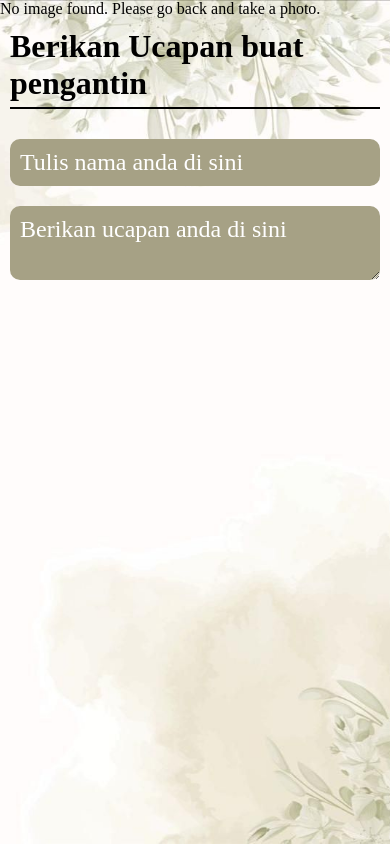
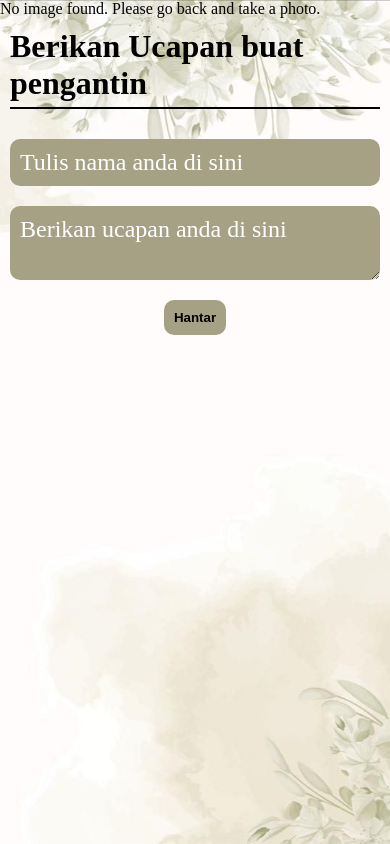
Before and after one commit to Darkryza/frontend-Wedding-app, a React (Vite) app: page /submit in a window 390 px wide. Built offline with nearby package versions, Linux system fonts and the light colour scheme; a web font is replaced by a local one.

Commit message:
create handlesubmit and handlechange

```diff
--- a/package.json
+++ b/package.json
@@ -10,6 +10,7 @@
     "preview": "vite preview"
   },
   "dependencies": {
+    "axios": "^1.14.0",
     "react": "^19.2.4",
     "react-dom": "^19.2.4",
     "react-router-dom": "^7.14.0"
--- a/src/App.css
+++ b/src/App.css
@@ -6,12 +6,7 @@
 @media screen and (max-width: 768px) {
   .container {
     width: 100vw;
-    min-height: 100vh;
-    position: relative;
-    top: 0;
-    left: 0;
-    right: 0;
-    bottom: 0;
+    height: 100vh;
     background-image: url(./assets/background.jpg);
     background-repeat: no-repeat;
     background-position: center;
--- a/src/css/Main.css
+++ b/src/css/Main.css
@@ -1,4 +1,9 @@
 @media screen and (max-width: 768px) {
+  .main-container {
+    width: 100%;
+    height: 100%;
+  }
+
   .title-container {
     padding: 10px 50px;
     display: flex;
@@ -42,13 +47,14 @@
   }
 
   .contents-container {
+    width: 100%;
     padding: 10px;
     display: flex;
     flex-direction: column;
     justify-content: center;
     align-items: center;
     gap: 10px;
-    overflow: scroll;
+    overflow-x: hidden;
   }
 
   .contents-container .content {
--- a/src/css/Submit.css
+++ b/src/css/Submit.css
@@ -52,9 +52,17 @@
     font-family: "Ephesis";
   }
 
-  .submit-container .submit-form-container label {
-    align-self: flex-start;
-    font-size: 2rem;
+  .submit-container .submit-form-container button {
+    padding: 10px;
+    border: none;
+    background-color: var(--primary);
+    border-radius: 10px;
     font-weight: bolder;
+    transition: 0.3s ease;
+    font-family: Arial, Helvetica, sans-serif;
+  }
+
+  .submit-container .submit-form-container button:active {
+    background-color: var(--secondary);
   }
 }
--- a/src/pages/Main.jsx
+++ b/src/pages/Main.jsx
@@ -67,7 +67,7 @@ function Main() {
   };
 
   return (
-    <div className="container">
+    <div className="main-container">
       <div className="title-container">
         <h1>Fanisa</h1>
         <h2>Wedding Amir & Lia</h2>
--- a/src/pages/Submit.jsx
+++ b/src/pages/Submit.jsx
@@ -1,9 +1,73 @@
-import { useLocation } from "react-router-dom";
+import { useLocation, useNavigate } from "react-router-dom";
 import "../css/Submit.css";
+import { useState } from "react";
+import axios from "axios";
 
 function Submit() {
   const location = useLocation();
-  const image = location.state?.image; // gambar dari Main page
+  const image = location.state?.image;
+
+  console.log(image);
+
+  const [data, setData] = useState({
+    name: "",
+    ucapan: "",
+  });
+
+  const navigate = useNavigate();
+
+  const dataURLtoFile = (dataurl, filename) => {
+    const arr = dataurl.split(",");
+    const mime = arr[0].match(/:(.*?);/)[1];
+    const bstr = atob(arr[1]);
+    let n = bstr.length;
+    const u8arr = new Uint8Array(n);
+
+    while (n--) {
+      u8arr[n] = bstr.charCodeAt(n);
+    }
+
+    return new File([u8arr], filename, { type: mime });
+  };
+
+  const handleChange = (e) => {
+    const { name, value, files } = e.target;
+    console.log(value);
+    setData((prev) => ({
+      ...prev,
+      [name]: files ? files[0] : value,
+    }));
+  };
+
+  const handleSubmit = async (e) => {
+    e.preventDefault();
+
+    const formData = new FormData();
+
+    const imageFile = dataURLtoFile(image, "photo.png");
+
+    console.log(imageFile);
+
+    formData.append("image", imageFile);
+    formData.append("name", data.name);
+    formData.append("ucapan", data.ucapan);
+
+    try {
+      const res = await axios.post(
+        "https://backend-wedding-app-three.vercel.app/addUcapan",
+        formData,
+      );
+
+      if (res.data.status) {
+        alert(res.data.message);
+        navigate("/");
+      } else {
+        alert("Error from server");
+      }
+    } catch (err) {
+      console.log(err);
+    }
+  };
 
   return (
     <div className="submit-container">
@@ -21,14 +85,21 @@ function Submit() {
       <div className="title">
         <h1>Berikan Ucapan buat pengantin</h1>
       </div>
-      <form className="submit-form-container">
-        <input type="text" name="name" placeholder="Tulis nama anda di sini" />
-        {/* <label htmlFor="ucapan">Ucapan</label> */}
+      <form className="submit-form-container" onSubmit={handleSubmit}>
+        <input
+          type="text"
+          name="name"
+          placeholder="Tulis nama anda di sini"
+          onChange={handleChange}
+        />
+
         <textarea
           name="ucapan"
           id="ucapan"
           placeholder="Berikan ucapan anda di sini"
+          onChange={handleChange}
         ></textarea>
+        <button type="submit">Hantar</button>
       </form>
     </div>
   );
```
Also changed, not shown: 1 other file (tests, documents, lock files or other folders).
